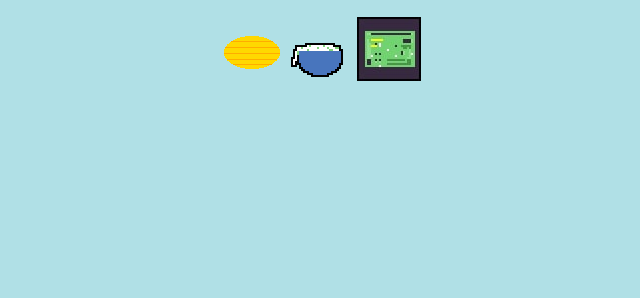
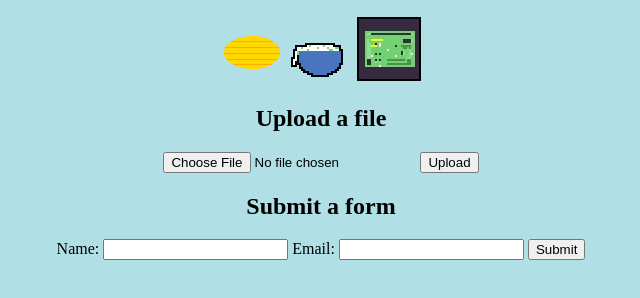
Before and after one commit to LeonMercier/nginz, a plain HTML site: page www/index.html in a window 1280 px wide. Shown: the part 110-408 px from the top of the page, without its empty margins (319-959 px from the left). Drawn offline with Linux system fonts and the light colour scheme.

Commit message:
add upload and form to index.html

```diff
--- a/www/index.html
+++ b/www/index.html
@@ -10,5 +10,24 @@
     <img src="potato_chip.png" alt="My Potato Chip" />
     <img src="dip.png" alt="My Potato Dip" />
     <img src="micro_chip.jpg" alt="My Micro Chip" />
+
+
+    <h2>Upload a file</h2>
+    <form>
+        <input type="file" id="fileUpload" name="fileUpload">
+        <input type="submit" value="Upload">
+    </form>
+
+    <h2>Submit a form</h2>
+	<form action="/submit" method="post">
+	  <label for="name">Name:</label>
+	  <input type="text" id="name" name="name" required>
+
+	  <label for="email">Email:</label>
+	  <input type="email" id="email" name="email" required>
+
+	  <input type="submit" value="Submit">
+	</form>
+
 </body>
 </html>
```
